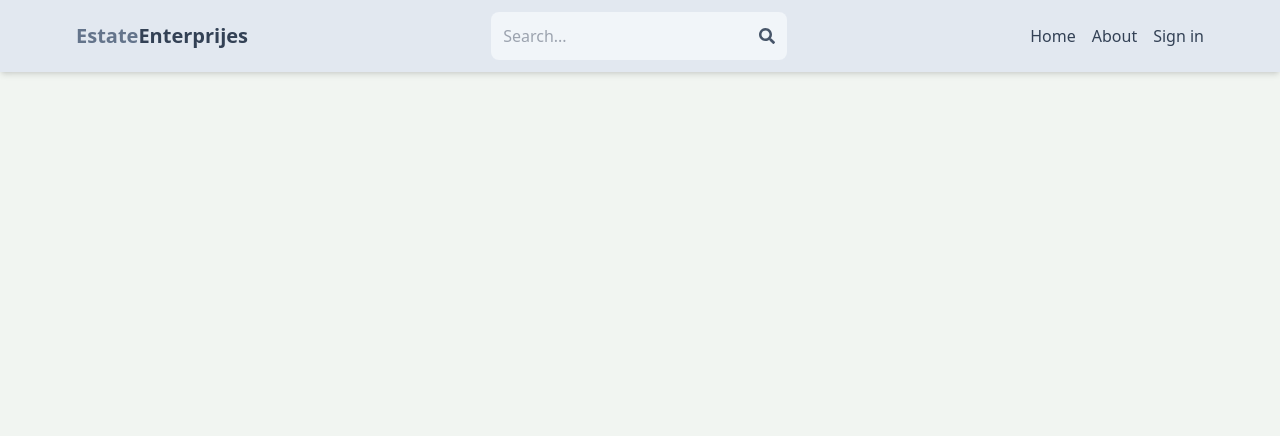
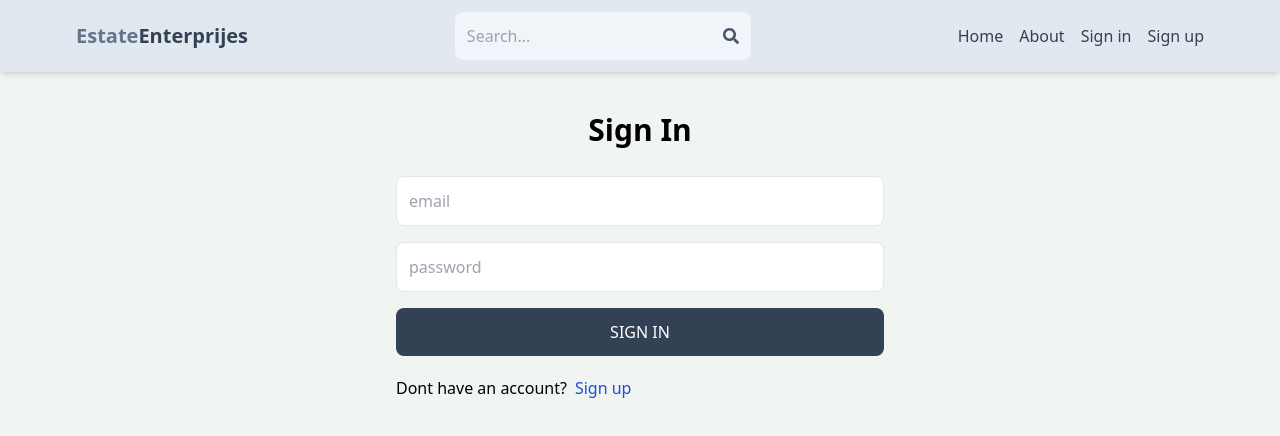
Before and after one commit to DEO-DECODE/E_State, a React (Create React App) app: page /sign-in in a window 1280 px wide. Shown: the top 436 px of the page. Built offline with nearby package versions, Linux system fonts and the light colour scheme.

Commit message:
SignIn Component added

```diff
--- a/package.json
+++ b/package.json
@@ -1,14 +1,17 @@
 {
   "name": "client",
+  "proxy": "http://localhost:8000",
   "version": "0.1.0",
   "private": true,
   "dependencies": {
+    "@reduxjs/toolkit": "^2.2.1",
     "@testing-library/jest-dom": "^5.17.0",
     "@testing-library/react": "^13.4.0",
     "@testing-library/user-event": "^13.5.0",
     "react": "^18.2.0",
     "react-dom": "^18.2.0",
     "react-icons": "^5.0.1",
+    "react-redux": "^9.1.0",
     "react-router-dom": "^6.22.1",
     "react-scripts": "5.0.1",
     "web-vitals": "^2.1.4"
--- a/src/components/Header.js
+++ b/src/components/Header.js
@@ -1,39 +1,41 @@
-import { FaSearch } from 'react-icons/fa';
-import { Link } from 'react-router-dom';
+import { FaSearch } from "react-icons/fa";
+import { Link } from "react-router-dom";
 
 export default function Header() {
   return (
-    <header className='bg-slate-200 shadow-md'>
-      <div className='flex justify-between items-center max-w-6xl mx-auto p-3'>
-        <Link to='/'>
-          <h1 className='font-bold text-sm sm:text-xl flex flex-wrap'>
-            <span className='text-slate-500'>Estate</span>
-            <span className='text-slate-700'>Enterprijes</span>
+    <header className="bg-slate-200 shadow-md">
+      <div className="flex justify-between items-center max-w-6xl mx-auto p-3">
+        <Link to="/">
+          <h1 className="font-bold text-sm sm:text-xl flex flex-wrap">
+            <span className="text-slate-500">Estate</span>
+            <span className="text-slate-700">Enterprijes</span>
           </h1>
         </Link>
-        <form className='bg-slate-100 p-3 rounded-lg flex items-center'>
+        <form className="bg-slate-100 p-3 rounded-lg flex items-center">
           <input
-            type='text'
-            placeholder='Search...'
-            className='bg-transparent focus:outline-none w-24 sm:w-64'
+            type="text"
+            placeholder="Search..."
+            className="bg-transparent focus:outline-none w-24 sm:w-64"
           />
-          <FaSearch className='text-slate-600' />
+          <FaSearch className="text-slate-600" />
         </form>
-        <ul className='flex gap-4'>
-          <Link to='/'>
-            <li className='hidden sm:inline text-slate-700 hover:underline'>
+        <ul className="flex gap-4">
+          <Link to="/">
+            <li className="hidden sm:inline text-slate-700 hover:underline">
               Home
             </li>
           </Link>
-          <Link to='/about'>
-            <li className='hidden sm:inline text-slate-700 hover:underline'>
+          <Link to="/about">
+            <li className="hidden sm:inline text-slate-700 hover:underline">
               About
             </li>
           </Link>
-          <Link to='/sign-in'>
-            <li className=' text-slate-700 hover:underline'> Sign in</li>
+          <Link to="/sign-in">
+            <li className=" text-slate-700 hover:underline"> Sign in</li>
           </Link>
-
+          <Link to="/sign-up">
+            <li className=" text-slate-700 hover:underline"> Sign up</li>
+          </Link>
         </ul>
       </div>
     </header>
--- a/src/pages/SignIn.js
+++ b/src/pages/SignIn.js
@@ -1,11 +1,79 @@
-import React from 'react'
+import { useState } from 'react';
+import { Link, useNavigate } from 'react-router-dom';
+import { useDispatch, useSelector } from 'react-redux';
+import {
+  signInStart,
+  signInSuccess,
+  signInFailure,
+} from '../redux/user/userSlice';
 
-const SignIn = () => {
+export default function SignIn() {
+  const [formData, setFormData] = useState({});
+  const { loading, error } = useSelector((state) => state.user);
+  const navigate = useNavigate();
+  const dispatch = useDispatch();
+  const handleChange = (e) => {
+    setFormData({
+      ...formData,
+      [e.target.id]: e.target.value,
+    });
+  };
+  const handleSubmit = async (e) => {
+    e.preventDefault();
+    try {
+      dispatch(signInStart());
+      const res = await fetch('/api/auth/signin', {
+        method: 'POST',
+        headers: {
+          'Content-Type': 'application/json',
+        },
+        body: JSON.stringify(formData),
+      });
+      const data = await res.json();
+      console.log(data);
+      if (data.success === false) {
+        dispatch(signInFailure(data.message));
+        return;
+      }
+      dispatch(signInSuccess(data));
+      navigate('/');
+    } catch (error) {
+      dispatch(signInFailure(error.message));
+    }
+  };
   return (
-    <div>
+    <div className='p-3 max-w-lg mx-auto'>
+      <h1 className='text-3xl text-center font-semibold my-7'>Sign In</h1>
+      <form onSubmit={handleSubmit} className='flex flex-col gap-4'>
+        <input
+          type='email'
+          placeholder='email'
+          className='border p-3 rounded-lg'
+          id='email'
+          onChange={handleChange}
+        />
+        <input
+          type='password'
+          placeholder='password'
+          className='border p-3 rounded-lg'
+          id='password'
+          onChange={handleChange}
+        />
 
+        <button
+          disabled={loading}
+          className='bg-slate-700 text-white p-3 rounded-lg uppercase hover:opacity-95 disabled:opacity-80'
+        >
+          {loading ? 'Loading...' : 'Sign In'}
+        </button>
+      </form>
+      <div className='flex gap-2 mt-5'>
+        <p>Dont have an account?</p>
+        <Link to={'/sign-up'}>
+          <span className='text-blue-700'>Sign up</span>
+        </Link>
+      </div>
+      {error && <p className='text-red-500 mt-5'>{error}</p>}
     </div>
-  )
+  );
 }
-
-export default SignIn
--- a/src/pages/SignUp.js
+++ b/src/pages/SignUp.js
@@ -1,5 +1,6 @@
-import { Link, useNavigate } from "react-router-dom";
-import { useState } from "react";
+import { useState } from 'react';
+import { Link, useNavigate } from 'react-router-dom';
+
 export default function SignUp() {
   const [formData, setFormData] = useState({});
   const [error, setError] = useState(null);
@@ -12,13 +13,13 @@
     });
   };
   const handleSubmit = async (e) => {
-    e.preventDafault();
+    e.preventDefault();
     try {
       setLoading(true);
-      const res = await fetch("/api/auth/signup", {
-        method: "POST",
+      const res = await fetch('/api/auth/signup', {
+        method: 'POST',
         headers: {
-          "Content-Type": "application/json",
+          'Content-Type': 'application/json',
         },
         body: JSON.stringify(formData),
       });
@@ -31,52 +32,52 @@
       }
       setLoading(false);
       setError(null);
-      navigate("/sign-in");
+      navigate('/sign-in');
     } catch (error) {
       setLoading(false);
       setError(error.message);
     }
   };
   return (
-    <div className="p-3 max-w-lg mx-auto">
-      <h1 className="text-3xl text-center font-semibold my-7">Sign Up</h1>
-      <form onSubmit={handleSubmit} className="flex flex-col gap-4">
+    <div className='p-3 max-w-lg mx-auto'>
+      <h1 className='text-3xl text-center font-semibold my-7'>Sign Up</h1>
+      <form onSubmit={handleSubmit} className='flex flex-col gap-4'>
         <input
-          type="text"
-          placeholder="username"
-          className="border p-3 rounded-lg"
-          id="username"
+          type='text'
+          placeholder='username'
+          className='border p-3 rounded-lg'
+          id='username'
           onChange={handleChange}
         />
         <input
-          type="email"
-          placeholder="email"
-          className="border p-3 rounded-lg"
-          id="email"
+          type='email'
+          placeholder='email'
+          className='border p-3 rounded-lg'
+          id='email'
           onChange={handleChange}
         />
         <input
-          type="password"
-          placeholder="password"
-          className="border p-3 rounded-lg"
-          id="password"
+          type='password'
+          placeholder='password'
+          className='border p-3 rounded-lg'
+          id='password'
           onChange={handleChange}
         />
 
         <button
           disabled={loading}
-          className="bg-slate-700 text-white p-3 rounded-lg uppercase hover:opacity-95 disabled:opacity-80"
+          className='bg-slate-700 text-white p-3 rounded-lg uppercase hover:opacity-95 disabled:opacity-80'
         >
-          {loading ? "Loading..." : "Sign Up"}
+          {loading ? 'Loading...' : 'Sign Up'}
         </button>
       </form>
-      <div className="flex gap-2 mt-5">
+      <div className='flex gap-2 mt-5'>
         <p>Have an account?</p>
-        <Link to={"/sign-in"}>
-          <span className="text-blue-700">Sign in</span>
+        <Link to={'/sign-in'}>
+          <span className='text-blue-700'>Sign in</span>
         </Link>
       </div>
-      {error && <p className="text-red-500 mt-5">{error}</p>}
+      {error && <p className='text-red-500 mt-5'>{error}</p>}
     </div>
   );
 }
--- /dev/null
+++ b/src/redux/store.js
@@ -0,0 +1,10 @@
+import { configureStore } from '@reduxjs/toolkit';
+import userReducer from './user/userSlice';
+
+export const store = configureStore({
+  reducer: { user: userReducer },
+  middleware: (getDefaultMiddleware) =>
+    getDefaultMiddleware({
+      serializableCheck: false,
+    }),
+});
--- /dev/null
+++ b/src/redux/user/userSlice.js
@@ -0,0 +1,28 @@
+import { createSlice } from "@reduxjs/toolkit";
+const initialState = {
+  currentUser: null,
+  error: null,
+  loading: false,
+};
+
+const userSlice = createSlice({
+  name: "user",
+  initialState,
+  reducers: {
+    signInStart: (state) => {
+      state.loading = false;
+    },
+    signInSuccess: (state, action) => {
+      state.loading = false;
+      state.currentUser = action.payload;
+      state.error = null;
+    },
+    signInFailure: (state, action) => {
+      state.loading = false;
+      state.error = action.payload;
+    },
+  },
+});
+
+export const { signInStart, signInFailure, signInSuccess } = userSlice.actions;
+export default userSlice.reducer;
```
Also changed, not shown: src/index.js (+10 -9 lines), 1 other file (tests, documents, lock files or other folders).
